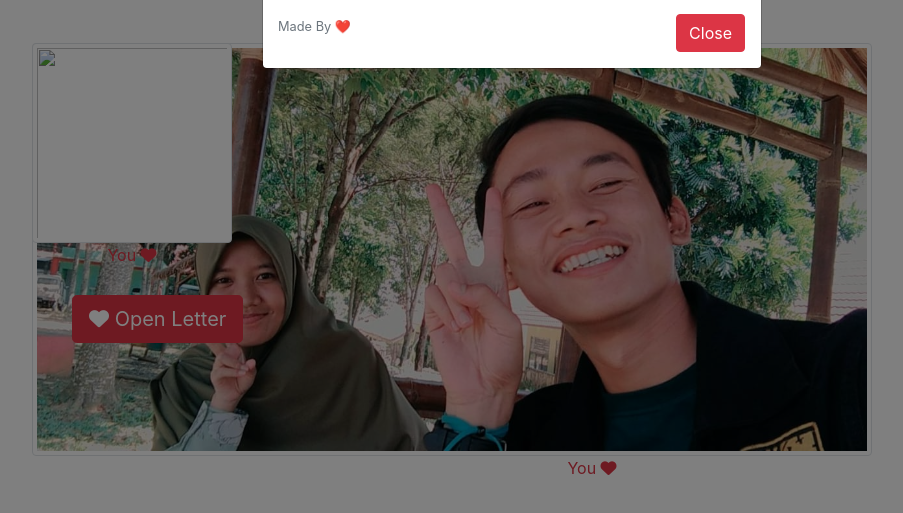
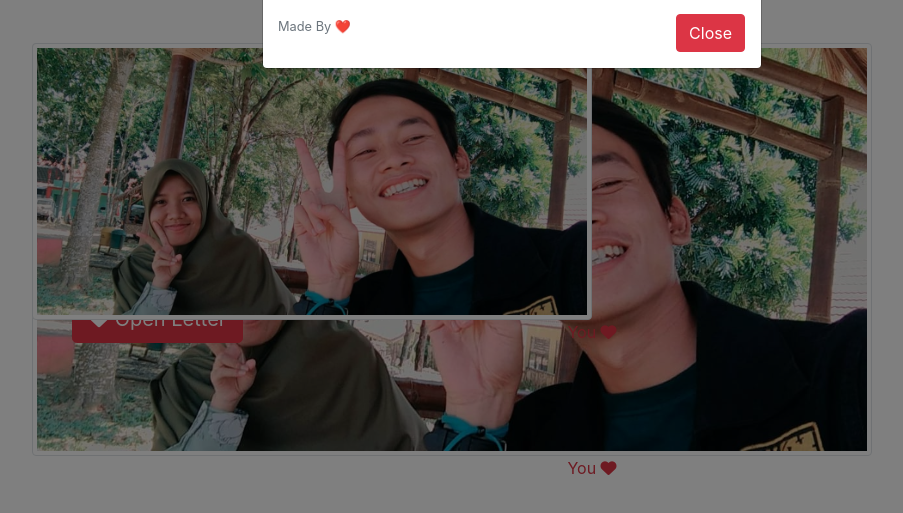
Before and after one commit to riaoktav/riaoktav.girhub.io, a plain HTML site: page index.html in a window 1280 px wide. Shown: the part 157-670 px from the top of the page, without its empty margins (128-1031 px from the left). Drawn offline with nearby package versions, Linux system fonts and the light colour scheme.

Commit message:
Update index.html

```diff
--- a/index.html
+++ b/index.html
@@ -76,7 +76,7 @@
                         </div>
 
                         <div style="position:absolute;top:200px;left:160px">
-                              <img class="img-thumbnail" src='girl.png' style='height:200px;width:200px'>
+                              <img class="img-thumbnail img-flui" src='girl.jpg' width='50%'>
                               <p class='text-danger text-center'>You <i class='fa fa-heart'></i></p>
 
                       </div>
```
